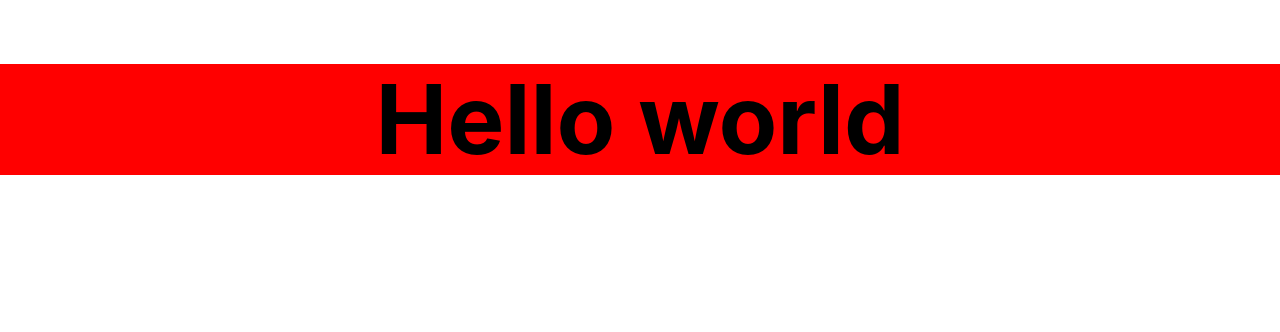
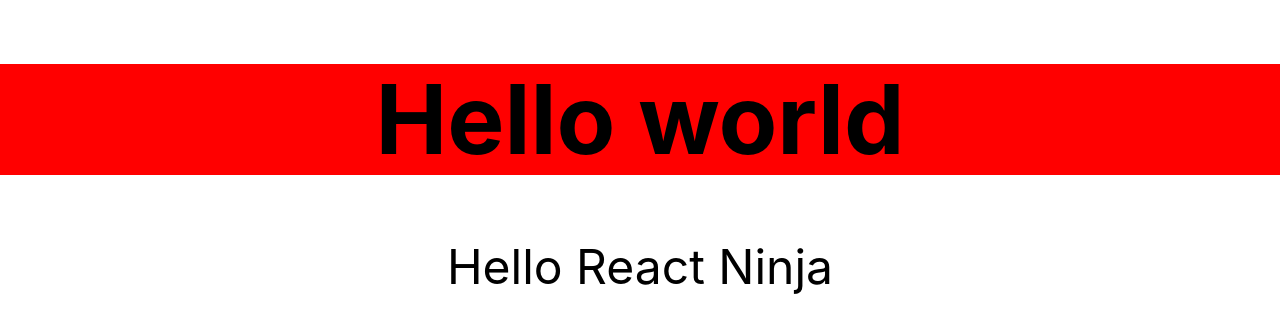
Before and after one commit to alexej669/robo_friends, a React (Create React App) app: page / in a window 1280 px wide. Shown: the top 332 px of the page. Built offline with nearby package versions, Linux system fonts and the light colour scheme.

Commit message:
Hello world with func based component

```diff
--- a/src/Hello.js
+++ b/src/Hello.js
@@ -1,17 +1,16 @@
-import React, { Component } from 'react';
+import React from 'react';
 import './Hello.css';
 
 
-class Hello extends Component {
-render()
-{
-	return(
-	<div className = 'f1 tc'	>
+const Hello = (props) => {
+
+return(
+	<div className = 'f1 tc'>
 		<h1> Hello world </h1>
-		<p> {this.props.greeting}</p>
+		<p> { props.greeting }</p>
 	</div>
-		);
-}
+	);
+
 }
 
-export default Hello
+export default Hello;
--- a/src/index.js
+++ b/src/index.js
@@ -5,7 +5,7 @@
 import * as serviceWorker from './serviceWorker';
 import 'tachyons';
 
-ReactDOM.render(<Hello greating = {'Hello React Ninja'}/>, document.getElementById('root'));
+ReactDOM.render(<Hello greeting = {'Hello React Ninja'}/>, document.getElementById('root'));
 
 // If you want your app to work offline and load faster, you can change
 // unregister() to register() below. Note this comes with some pitfalls.
```
